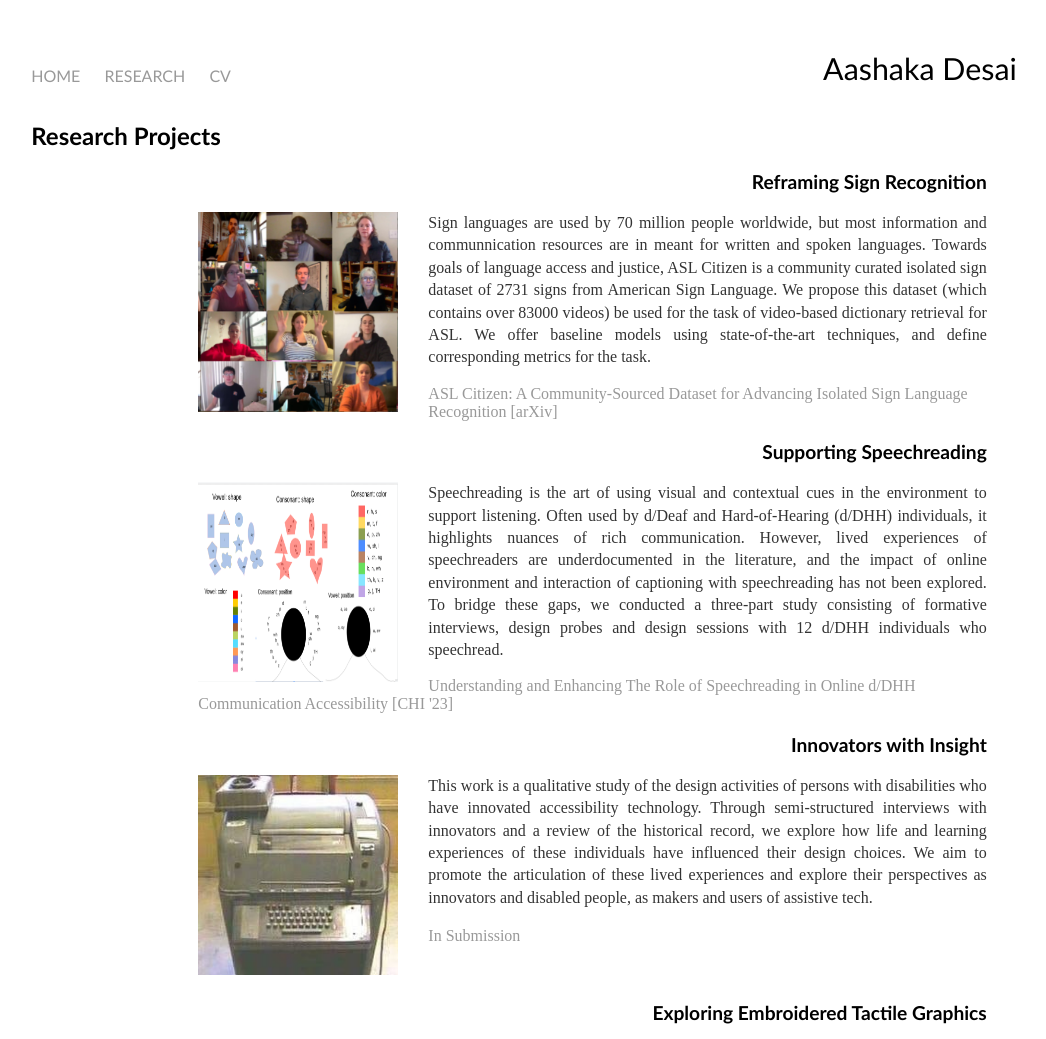
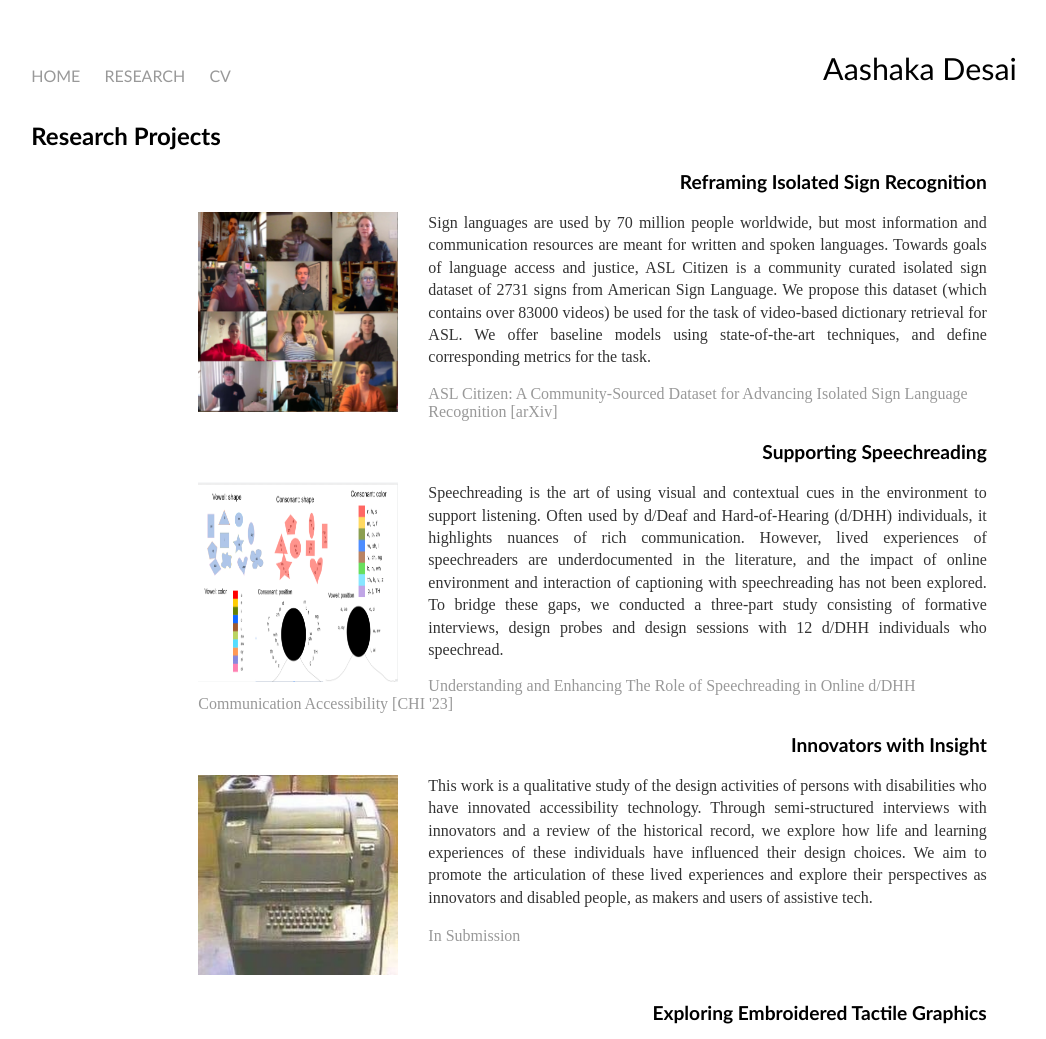
Before and after one commit to aashakadesai/aashakadesai.github.io, a Jekyll site: the page built from research/index.html, in a window 1280 px wide, cut to the strip 0-1039 px from the top of the page. Shown: the whole strip, without its empty margins (116-1162 px from the left). Built offline with Jekyll 4.4.1, drawn with Linux system fonts in a browser that asks for light colours.

Commit message:
Update index.html

```diff
--- a/research/index.html
+++ b/research/index.html
@@ -7,8 +7,8 @@
 <h2>Research Projects</h2>
 </div>
 <div class="blurb" style="width:80%;margin-right:30px;margin-left:auto;">
-  <h3 style="font-size:1.2em;clear:both;">Reframing Sign Recognition</h3>
-	<p style="font-size:1.0em;"><img src="/user_grid.png" alt="grid of stillframes from sign videos. features users mid-sign, with variety of background and lighting conditions." style="float:left;height:200px;width:200px;padding-right:30px;"> Sign languages are used by 70 million people worldwide, but most information and communnication resources are in meant for written and spoken languages. Towards goals of language access and justice, ASL Citizen is a community curated isolated sign dataset of 2731 signs from American Sign Language. We propose this dataset (which contains over 83000 videos) be used for the task of video-based dictionary retrieval for ASL. We offer baseline models using state-of-the-art techniques, and define corresponding metrics for the task. </p>
+  <h3 style="font-size:1.2em;clear:both;">Reframing Isolated Sign Recognition</h3>
+	<p style="font-size:1.0em;"><img src="/user_grid.png" alt="grid of stillframes from sign videos. features users mid-sign, with variety of background and lighting conditions." style="float:left;height:200px;width:200px;padding-right:30px;"> Sign languages are used by 70 million people worldwide, but most information and communication resources are meant for written and spoken languages. Towards goals of language access and justice, ASL Citizen is a community curated isolated sign dataset of 2731 signs from American Sign Language. We propose this dataset (which contains over 83000 videos) be used for the task of video-based dictionary retrieval for ASL. We offer baseline models using state-of-the-art techniques, and define corresponding metrics for the task. </p>
 	<a href="ASL_Dataset__arxiv_.pdf" style="font-size:1.0em;">ASL Citizen: A Community-Sourced Dataset for Advancing Isolated Sign Language Recognition [arXiv]</a>
 <br class="cb">
   <h3 style="font-size:1.2em;clear:both;">Supporting Speechreading</h3>
```
